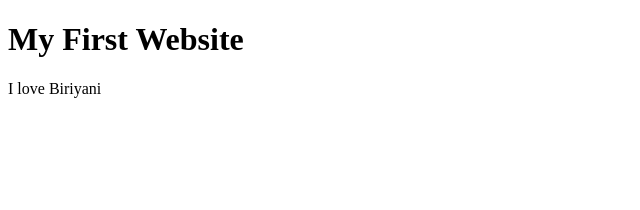
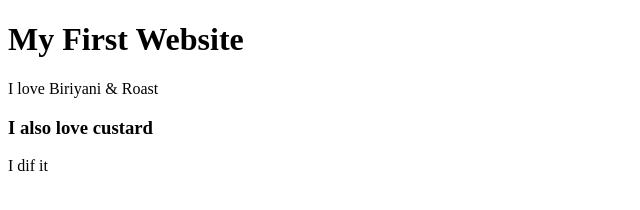
Before and after one commit to shakil1016/my-first-website, a plain HTML site: page index.html in a window 1280 px wide. Shown: the whole page, without its empty margins (0-640 px from the left). Drawn offline with Linux system fonts and the light colour scheme.

Commit message:
food added

```diff
--- a/index.html
+++ b/index.html
@@ -7,6 +7,11 @@
 </head>
 <body>
     <h1>My First Website</h1>
-    <p>I love Biriyani</p>
+    <p>I love Biriyani & Roast</p>
+
+<div>
+    <h3>I also love custard</h3>
+    <p>I dif it</p>
+</div>
 </body>
 </html>
```
